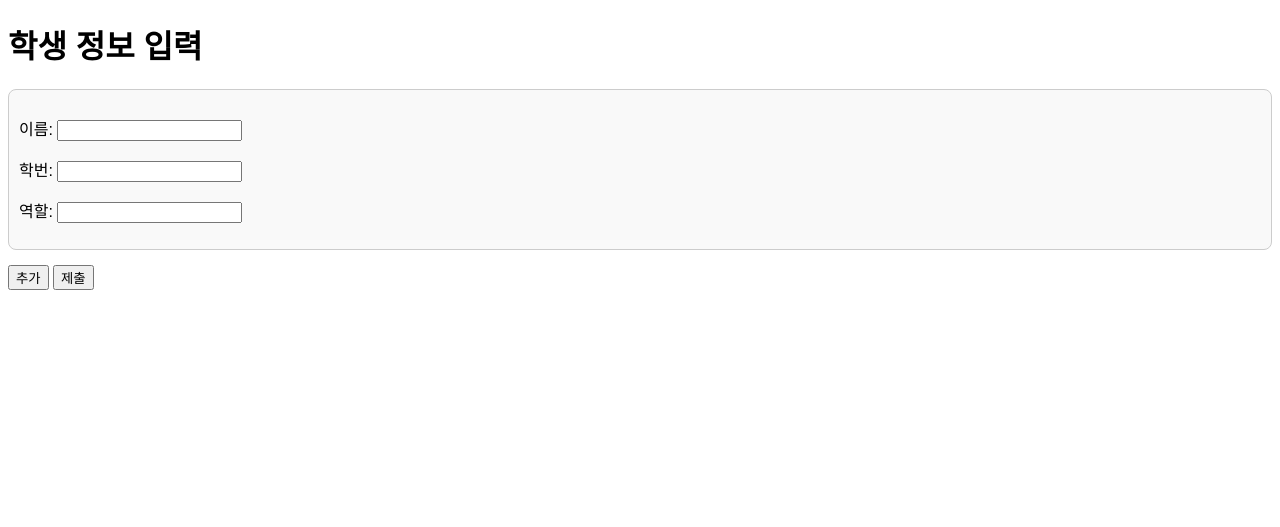
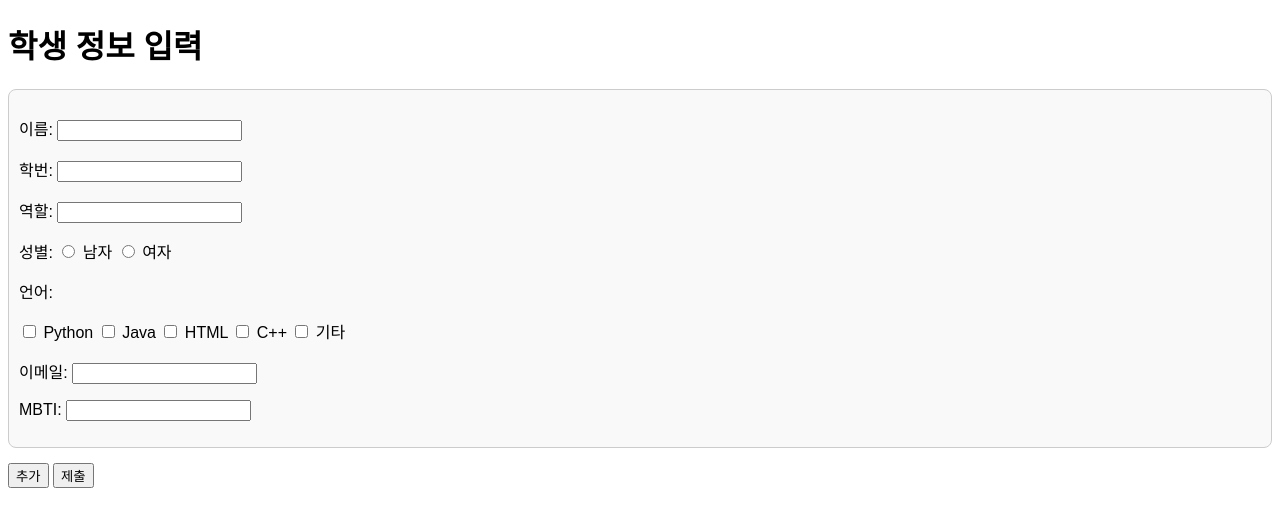
Before and after one commit to CSID-DGU/2024-2-OSSPrac-azaping-01, a Flask app: page /input in a window 1280 px wide. Shown: the top 527 px of the page. Run offline with Flask 3, Linux system fonts and the light colour scheme.

Commit message:
학생 정보 입력 추가(성별, 이메일, mbti, 컴퓨터 언어)

```diff
--- a/flask1/app_team.py
+++ b/flask1/app_team.py
@@ -16,13 +16,21 @@ def input():
 # 제출된 데이터를 처리하여 출력하는 경로
 @app.route('/result', methods=['POST'])
 def result():
-    # 각 학생의 이름과 학번 데이터를 리스트로 받음
+    # form 데이터 가져오기
     names = request.form.getlist('name[]')
     student_numbers = request.form.getlist('StudentNumber[]')
     parts = request.form.getlist('part[]')
+    genders = request.form.getlist('gender[]')
+    emails = request.form.getlist('email[]')
+    mbtis = request.form.getlist('mbti[]')
 
-    # 데이터를 템플릿으로 전달하여 출력 페이지 생성
-    return render_template('app_result.html', students=zip(names, student_numbers, parts))
+    # 컴퓨터 언어는 체크박스 배열로 수집
+    languages_all = request.form.getlist('languages[]')
+    languages_per_person = [languages_all[i:i+5] for i in range(0, len(languages_all), 5)]
+
+    # 데이터 템플릿으로 전달
+    students = zip(names, student_numbers, parts, genders, languages_per_person, emails, mbtis)
+    return render_template('app_result.html', students=students)
 
 @app.route('/contact')
 def contact_info():
--- a/flask1/templates/app_input.html
+++ b/flask1/templates/app_input.html
@@ -25,6 +25,21 @@
                 <p>이름: <input type="text" name="name[]" required></p>
                 <p>학번: <input type="text" name="StudentNumber[]" required></p>
                 <p>역할: <input type="text" name="part[]" required></p>
+
+                <p>성별:
+                    <input type="radio" name="gender[]" value="남자" required> 남자
+                    <input type="radio" name="gender[]" value="여자"> 여자
+                </p>
+
+                <p>언어:</p>
+                <label><input type="checkbox" name="languages[]" value="Python"> Python</label>
+                <label><input type="checkbox" name="languages[]" value="Java"> Java</label>
+                <label><input type="checkbox" name="languages[]" value="HTML"> HTML</label>
+                <label><input type="checkbox" name="languages[]" value="C++"> C++</label>
+                <label><input type="checkbox" name="languages[]" value="기타"> 기타</label>
+
+                <p>이메일: <input type="email" name="email[]" required></p>
+                <p>MBTI: <input type="text" name="mbti[]" required></p>
             </div>
         </div>
         <button type="button" onclick="addPerson()">추가</button>
@@ -43,6 +58,10 @@
                 <p>이름: <input type="text" name="name[]" required></p>
                 <p>학번: <input type="text" name="StudentNumber[]" required></p>
                 <p>역할: <input type="text" name="part[]" required></p>
+                <p>성별:
+                    <input type="radio" name="gender" value="Male" required> 남자
+                    <input type="radio" name="gender" value="Female"> 여자
+                </p>
             `;
 
             // 입력 블록을 personContainer에 추가
--- a/flask1/templates/app_result.html
+++ b/flask1/templates/app_result.html
@@ -36,11 +36,15 @@
 <body>
     <h1>학생 정보 출력</h1>
     <div class="container">
-        {% for name, student_number, part in students %}
+        {% for name, student_number, part, gender, languages, email, mbti in students %}
             <div class="student-block">
                 <p><strong>이름:</strong> {{ name }}</p>
                 <p><strong>학번:</strong> {{ student_number }}</p>
                 <p><strong>역할:</strong> {{ part }}</p>
+                <p><strong>성별:</strong> {{ gender }}</p>
+                <p><strong>가능한 컴퓨터 언어:</strong> {{ languages | join(", ") }}</p>
+                <p><strong>이메일:</strong> {{ email }}</p>
+                <p><strong>MBTI:</strong> {{ mbti }}</p>
             </div>
         {% endfor %}
     </div>
```
